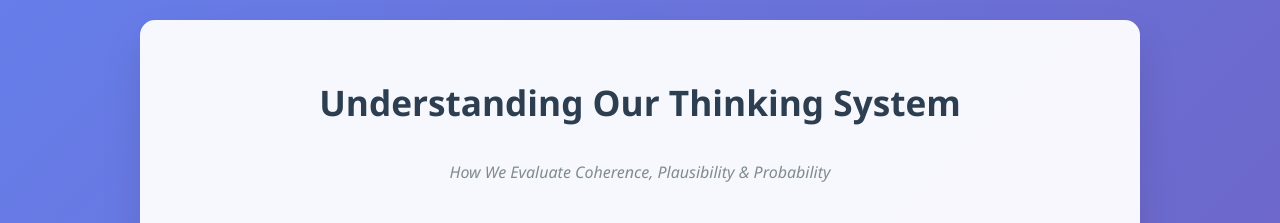
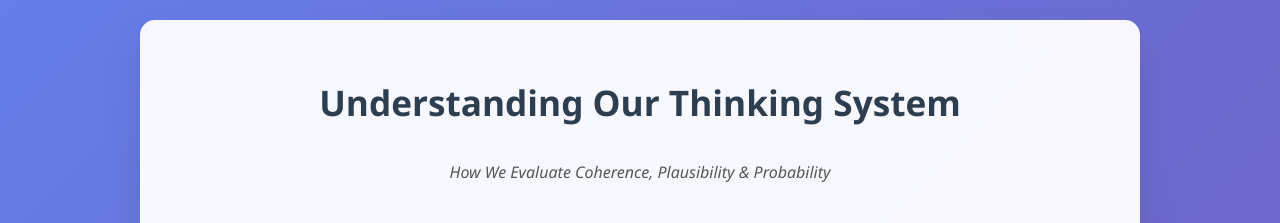
Before and after one commit to AnneshaAhsan/Thinking_System, a plain HTML site: page index.html in a window 1280 px wide. Shown: the top 223 px of the page. Drawn offline with Linux system fonts and the light colour scheme.

Commit message:
Subtitle color change

```diff
--- a/index.html
+++ b/index.html
@@ -32,7 +32,7 @@
 
       .subtitle {
         text-align: center;
-        color: #7f8c8d;
+        color: rgb(81, 88, 88);
         margin-bottom: 40px;
         font-style: italic;
       }
```
